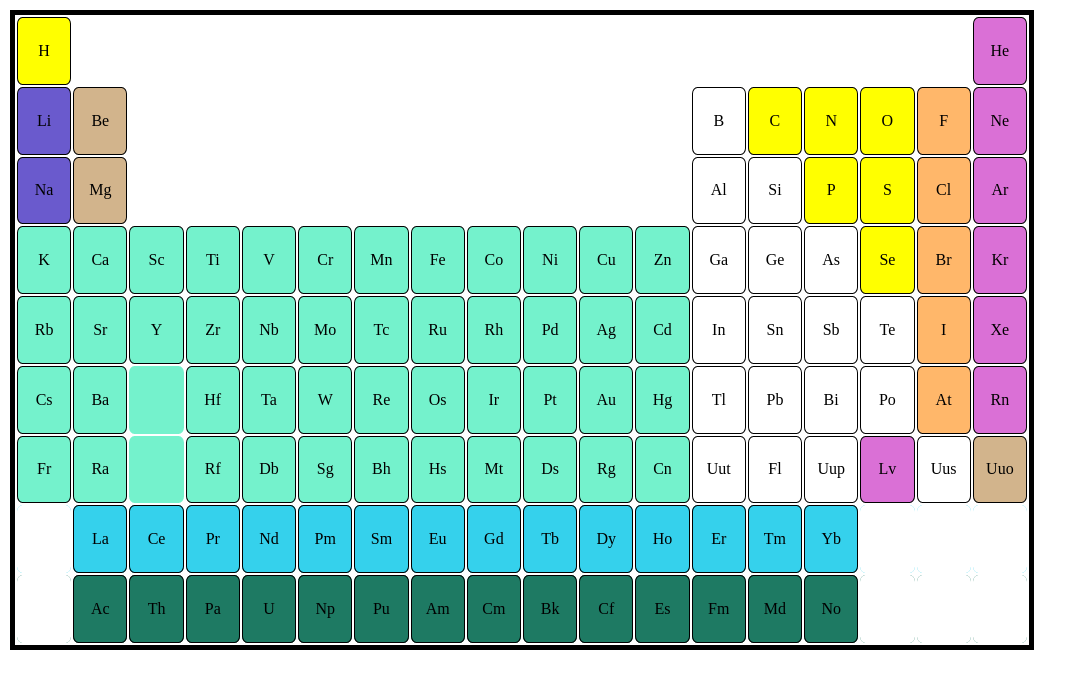
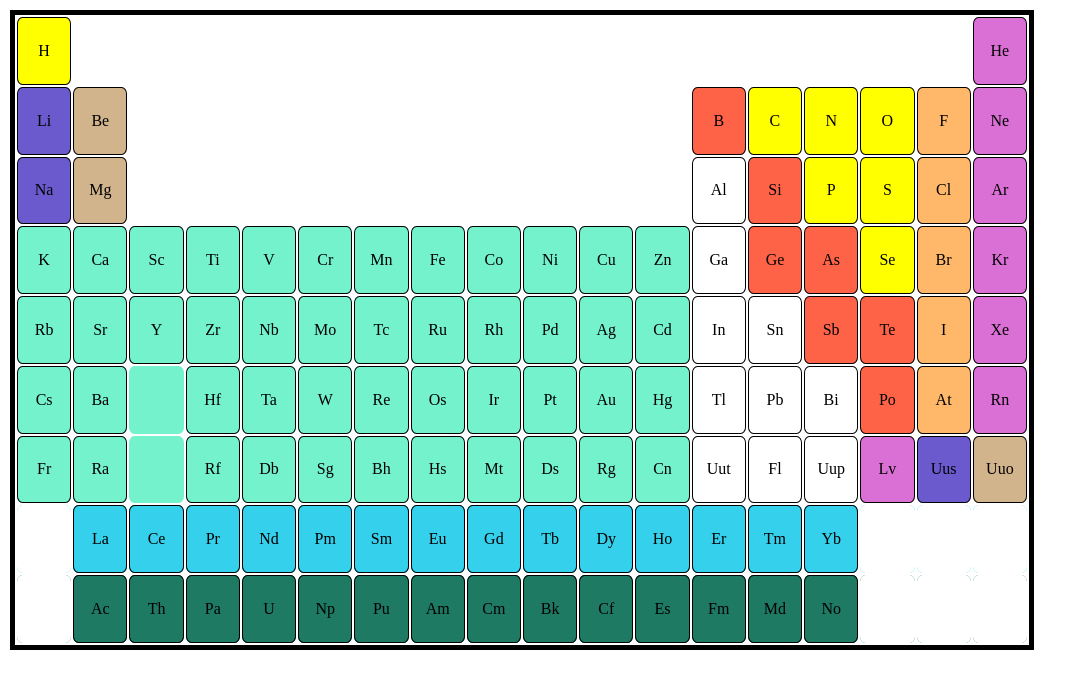
Before and after one commit to sgujuluva/periodic-table, a plain HTML site: page index.html in a window 1280 px wide. Shown: the whole page, without its empty margins (0-1087 px from the left). Drawn offline with Linux system fonts and the light colour scheme.

Commit message:
colors updated again

```diff
--- a/css/style.css
+++ b/css/style.css
@@ -101,3 +101,16 @@ tr:nth-last-child(3) :nth-last-child(3){
     background-color: orchid;
 }
 /* 2nd last col --- 2nd last row */
+tr:nth-last-child(3) :nth-last-child(2){
+    background-color: slateblue;
+}
+/* 4th last col & last 3rd row */
+
+/* pale pink  colros*/
+tr:nth-of-type(2) :nth-of-type(13),
+tr:nth-of-type(n+3):nth-of-type(-n+4) :nth-of-type(14),
+tr:nth-of-type(n+4):nth-of-type(-n+5) :nth-of-type(15),
+tr:nth-of-type(n+5):nth-of-type(-n+6) :nth-of-type(16)
+{
+    background-color: tomato;
+}
```
